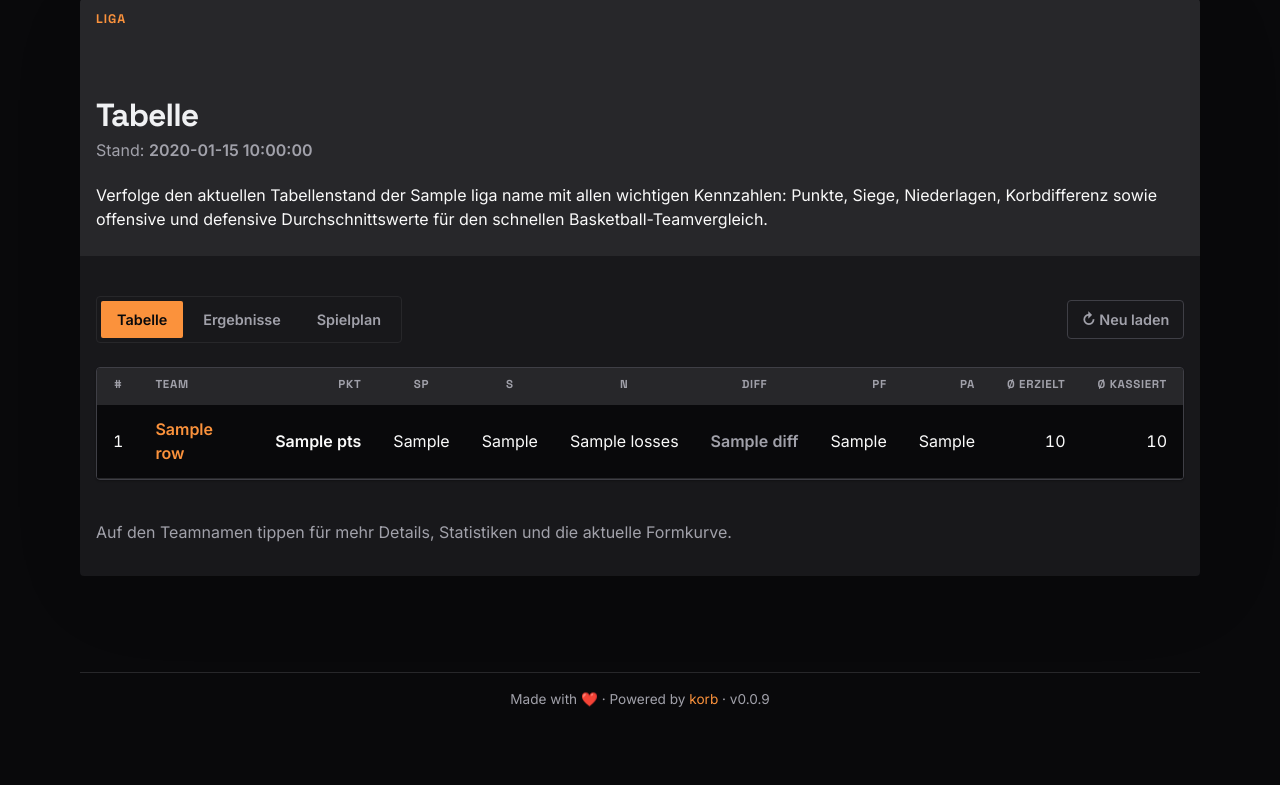
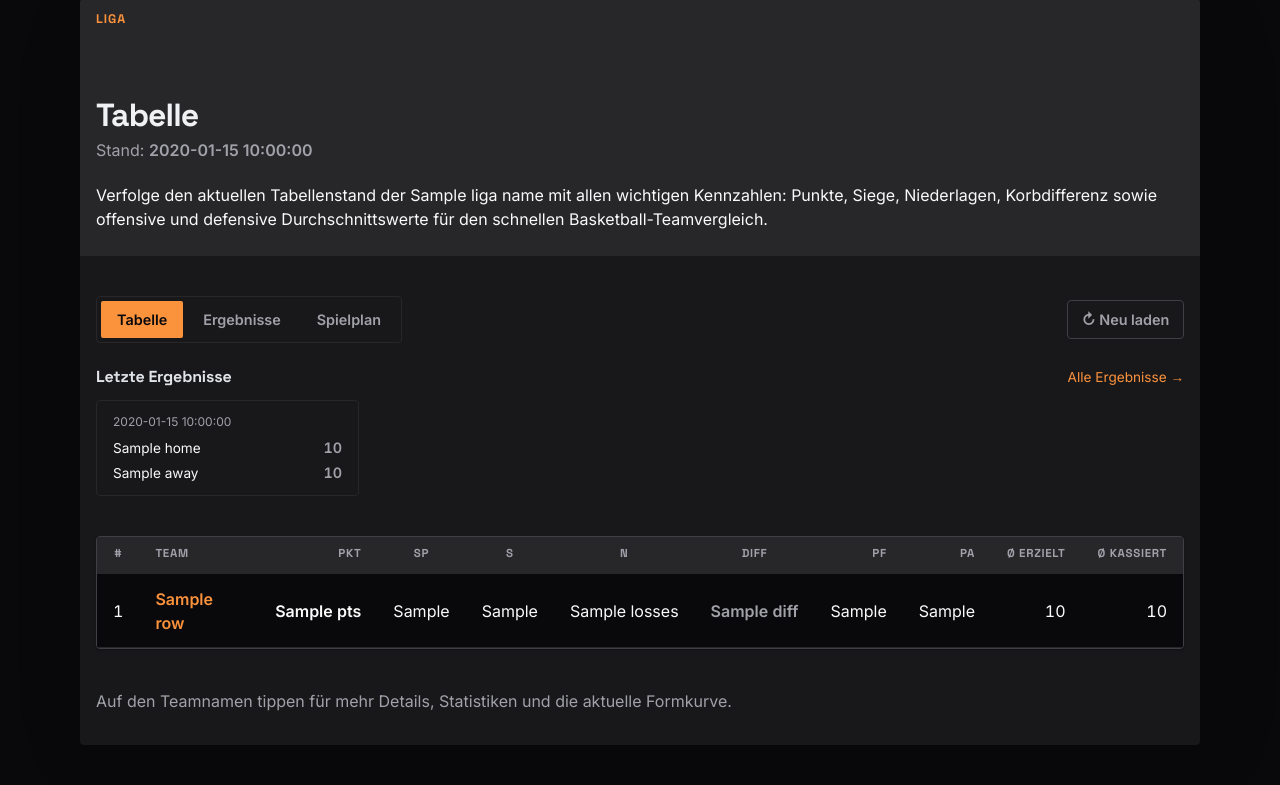
Before and after one commit to malvavisc0/korbpuls, a FastAPI app: template src/korbpuls/templates/standings.html in a window 1280 px wide. Shown: the part 112-897 px from the top of the page. Before the commit the page ends 819 px from the top, so only its background shows below. Run offline with FastAPI, Linux system fonts and the light colour scheme; the template is opened without the code that fills it: most values are stand-ins (such as "Sample title", 1, 10 or a date in 2020); some libraries are stand-ins or nearby versions.

Commit message:
adding results trip

```diff
--- a/src/korbpuls/presenters.py
+++ b/src/korbpuls/presenters.py
@@ -40,6 +40,7 @@ class StandingsView(BaseModel):
     rows: list[StandingsRow]
     is_finished: bool = False
     prediction_eligible: bool = True
+    latest_games: list[ErgebnisGame] = []
 
 
 class GameResult(BaseModel):
@@ -179,7 +180,7 @@ class ErgebnisGame(BaseModel):
     home_score: int
     away_score: int
     diff: int  # home_score - away_score
-    winner: str  # "home" or "away"
+    winner: str  # "home", "away", or "draw"
 
 
 class ErgebnisseView(BaseModel):
@@ -240,6 +241,28 @@ def _parse_schedule_game(game: dict[str, Any]) -> ScheduleGame:
         away_slug=slugify(game["away"]),
         venue=game["venue"],
         cancelled=game.get("cancelled", False),
+    )
+
+
+def _parse_ergebnis_game(raw: dict[str, Any]) -> ErgebnisGame:
+    """Parse a single raw ergebnis dict into an ErgebnisGame."""
+    raw_date = raw.get("date", "")
+    if " " in raw_date:
+        raw_date = raw_date.split(" ", 1)[0]
+    home_score = raw["home_score"]
+    away_score = raw["away_score"]
+    diff = home_score - away_score
+    winner = "home" if diff > 0 else ("away" if diff < 0 else "draw")
+    return ErgebnisGame(
+        date=raw_date,
+        home=raw["home"],
+        home_slug=slugify(raw["home"]),
+        away=raw["away"],
+        away_slug=slugify(raw["away"]),
+        home_score=home_score,
+        away_score=away_score,
+        diff=diff,
+        winner=winner,
     )
 
 
@@ -628,6 +651,16 @@ def present_standings(ligaid: str) -> StandingsView:
         schedule_games=schedule_games,
     )
 
+    # Latest 4 results for the standings page summary
+    latest_games: list[ErgebnisGame] = []
+    try:
+        ergebnisse_data = cache.read_json("ergebnisse.json")
+        raw_games = ergebnisse_data.get("ergebnisse", [])
+        last_four = [_parse_ergebnis_game(raw) for raw in raw_games[-4:]]
+        latest_games = last_four[::-1]
+    except (CacheMiss, FileNotFoundError):
+        pass
+
     return StandingsView(
         liga_name=meta.league_name,
         liga_slug=meta.liga_slug,
@@ -636,6 +669,7 @@ def present_standings(ligaid: str) -> StandingsView:
         rows=rows,
         is_finished=is_finished,
         prediction_eligible=eligible,
+        latest_games=latest_games,
     )
 
 
@@ -874,33 +908,8 @@ def present_ergebnisse(ligaid: str) -> ErgebnisseView:
     meta = cache.read_meta()
     data = cache.read_json("ergebnisse.json")
 
-    games: list[ErgebnisGame] = []
-    for raw in data.get("ergebnisse", []):
-        raw_date = raw.get("date", "")
-        if " " in raw_date:
-            raw_date = raw_date.split(" ", 1)[0]
-
-        home_score = raw["home_score"]
-        away_score = raw["away_score"]
-        diff = home_score - away_score
-        winner = "home" if diff > 0 else ("away" if diff < 0 else "draw")
-
-        games.append(
-            ErgebnisGame(
-                date=raw_date,
-                home=raw["home"],
-                home_slug=slugify(raw["home"]),
-                away=raw["away"],
-                away_slug=slugify(raw["away"]),
-                home_score=home_score,
-                away_score=away_score,
-                diff=diff,
-                winner=winner,
-            )
-        )
-
-    # Reverse so newest results appear first
-    games.reverse()
+    games = [_parse_ergebnis_game(raw) for raw in data.get("ergebnisse", [])]
+    games.reverse()  # newest results first
 
     # Load schedule for is_finished and eligibility
     schedule_data = cache.read_json("schedule.json")
--- a/src/korbpuls/static/app.css
+++ b/src/korbpuls/static/app.css
@@ -534,6 +534,125 @@ body, p, td, th, input, button, select, textarea, .stat-card__detail,
 .ai-teaser-cta:hover {
     background: var(--kp-ai);
     color: #09090b;
+}
+
+/* ── Latest Results Strip ──────────────────────────────── */
+
+.latest-results {
+    display: grid;
+    gap: 0.75rem;
+}
+
+.latest-results__header {
+    display: flex;
+    align-items: baseline;
+    justify-content: space-between;
+    gap: 1rem;
+}
+
+.latest-results__title {
+    font-family: var(--kp-font-display);
+    font-size: 1rem;
+    font-weight: 700;
+    margin: 0;
+    letter-spacing: -0.01em;
+}
+
+.latest-results__link {
+    color: var(--kp-accent);
+    font-size: 0.85rem;
+    text-decoration: none;
+    white-space: nowrap;
+}
+
+.latest-results__link:hover {
+    text-decoration: underline;
+}
+
+.latest-results__grid {
+    display: grid;
+    grid-template-columns: repeat(4, 1fr);
+    gap: 0.75rem;
+}
+
+.result-card {
+    display: grid;
+    gap: 0.4rem;
+    padding: 0.75rem 1rem;
+    background: var(--kp-surface);
+    border: 1px solid var(--kp-border-subtle);
+    border-radius: var(--kp-radius);
+    transition: border-color 0.15s;
+}
+
+.result-card:hover {
+    border-color: var(--kp-border);
+}
+
+.result-card__date {
+    font-size: 0.75rem;
+    color: var(--kp-text-secondary);
+}
+
+.result-card__teams {
+    display: grid;
+    gap: 0.2rem;
+}
+
+.result-card__row {
+    display: flex;
+    justify-content: space-between;
+    align-items: baseline;
+    gap: 0.5rem;
+}
+
+.result-card__name {
+    font-size: 0.85rem;
+    color: var(--kp-text);
+    text-decoration: none;
+    overflow: hidden;
+    text-overflow: ellipsis;
+    white-space: nowrap;
+}
+
+.result-card__name:hover {
+    color: var(--kp-accent);
+}
+
+.result-card__name--winner {
+    font-weight: 600;
+}
+
+.result-card__score {
+    font-size: 0.9rem;
+    font-weight: 600;
+    font-variant-numeric: tabular-nums;
+    color: var(--kp-text-secondary);
+    flex-shrink: 0;
+}
+
+.result-card__score--winner {
+    color: var(--kp-positive);
+}
+
+.result-card__score--draw {
+    color: var(--kp-text-secondary);
+}
+
+@media (max-width: 767px) {
+    .latest-results__grid {
+        grid-template-columns: repeat(2, 1fr);
+    }
+}
+
+@media (max-width: 480px) {
+    .result-card {
+        padding: 0.6rem 0.75rem;
+    }
+
+    .result-card__name {
+        font-size: 0.8rem;
+    }
 }
 
 /* ── Team Hero ─────────────────────────────────────────────── */
--- a/src/korbpuls/templates/standings.html
+++ b/src/korbpuls/templates/standings.html
@@ -41,6 +41,36 @@
     <section class="ai-teaser-strip">
         <p>Sieh dir die KI-Prognose für offene Spiele und den möglichen Endstand an.</p>
         <a href="/liga/{{ ligaid }}/{{ liga_slug }}/prognose" class="ai-teaser-cta">KI-Prognose öffnen</a>
+    </section>
+    {% endif %}
+
+    {% if latest_games %}
+    <section class="latest-results">
+        <div class="latest-results__header">
+            <h2 class="latest-results__title">Letzte Ergebnisse</h2>
+            <a href="/liga/{{ ligaid }}/{{ liga_slug }}/ergebnisse" class="latest-results__link">
+                Alle Ergebnisse →
+            </a>
+        </div>
+        <div class="latest-results__grid">
+            {% for game in latest_games %}
+            <div class="result-card">
+                <span class="result-card__date">{{ game.date }}</span>
+                <div class="result-card__teams">
+                    <div class="result-card__row">
+                        <a class="result-card__name {% if game.winner == 'home' %}result-card__name--winner{% endif %}"
+                           href="/liga/{{ ligaid }}/{{ liga_slug }}/team/{{ game.home_slug }}">{{ game.home }}</a>
+                        <span class="result-card__score {% if game.winner == 'home' %}result-card__score--winner{% elif game.winner == 'draw' %}result-card__score--draw{% endif %}">{{ game.home_score }}</span>
+                    </div>
+                    <div class="result-card__row">
+                        <a class="result-card__name {% if game.winner == 'away' %}result-card__name--winner{% endif %}"
+                           href="/liga/{{ ligaid }}/{{ liga_slug }}/team/{{ game.away_slug }}">{{ game.away }}</a>
+                        <span class="result-card__score {% if game.winner == 'away' %}result-card__score--winner{% elif game.winner == 'draw' %}result-card__score--draw{% endif %}">{{ game.away_score }}</span>
+                    </div>
+                </div>
+            </div>
+            {% endfor %}
+        </div>
     </section>
     {% endif %}
 
```
